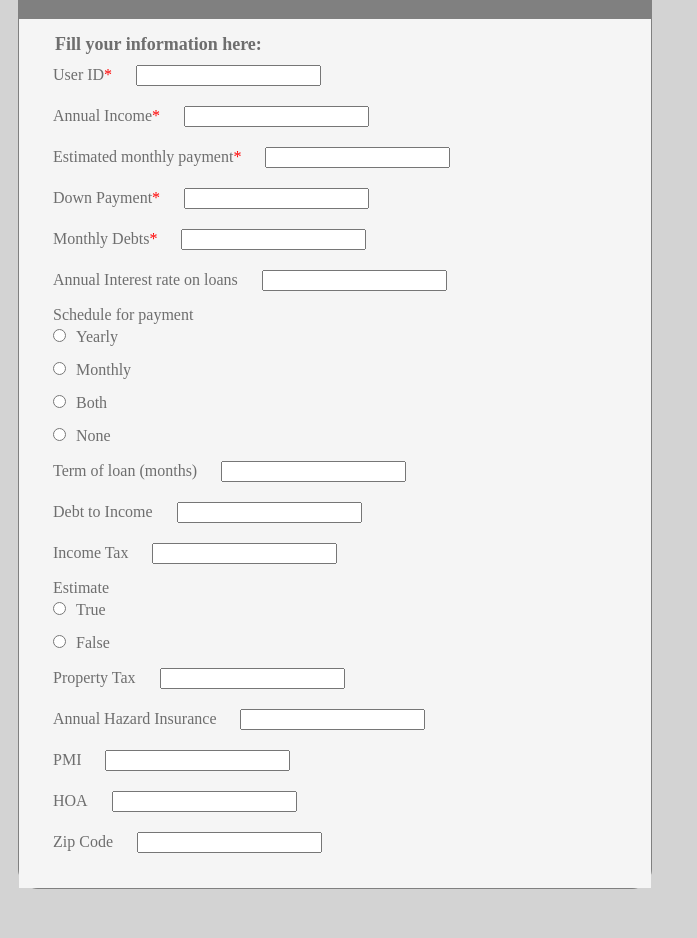
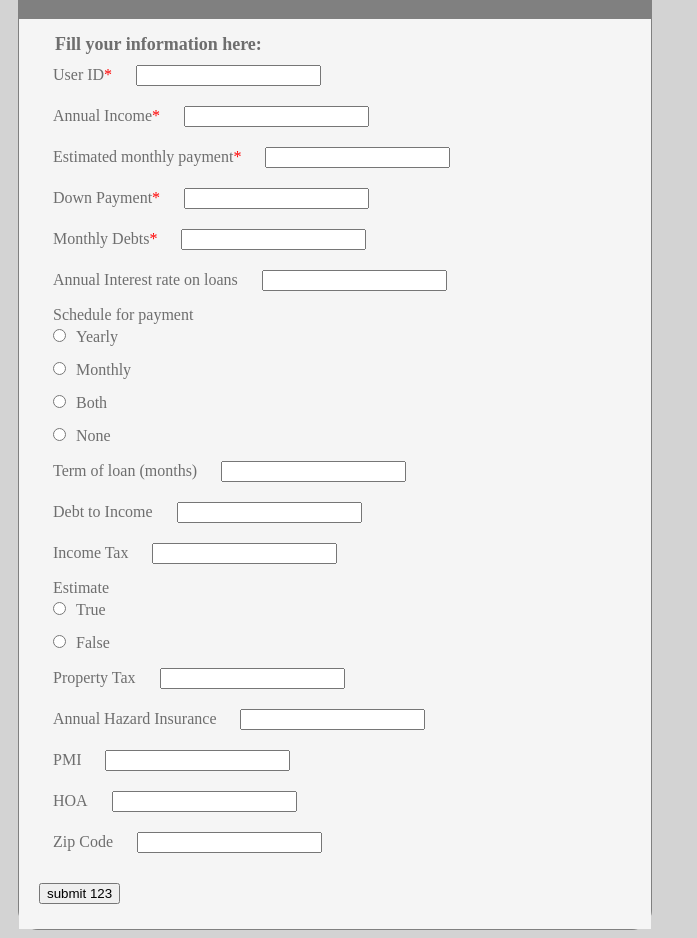
Before and after one commit to rhythmjosh/MortgageAffordabilityCalculator, a plain HTML site: page index.html in a window 1280 px wide. Shown: the part 90-1028 px from the top of the page, without its empty margins (0-697 px from the left). Before the commit the page ends 987 px from the top, so only its background shows below. Drawn offline with nearby package versions, Linux system fonts and the light colour scheme.

Commit message:
submit button

```diff
--- a/index.html
+++ b/index.html
@@ -86,6 +86,7 @@
 
         </fieldset>
 
+        <input type="submit" value="submit 123"/>
 
       </form>
     </div>
```
